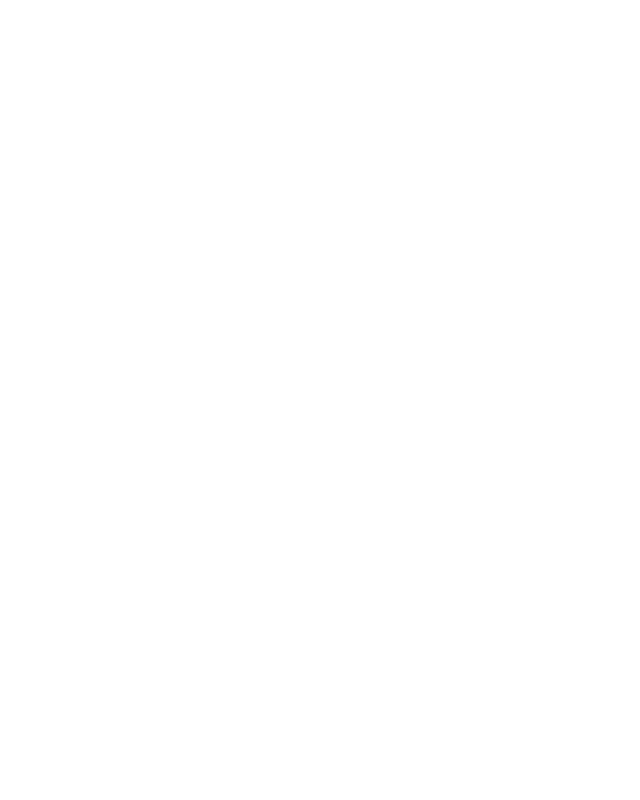
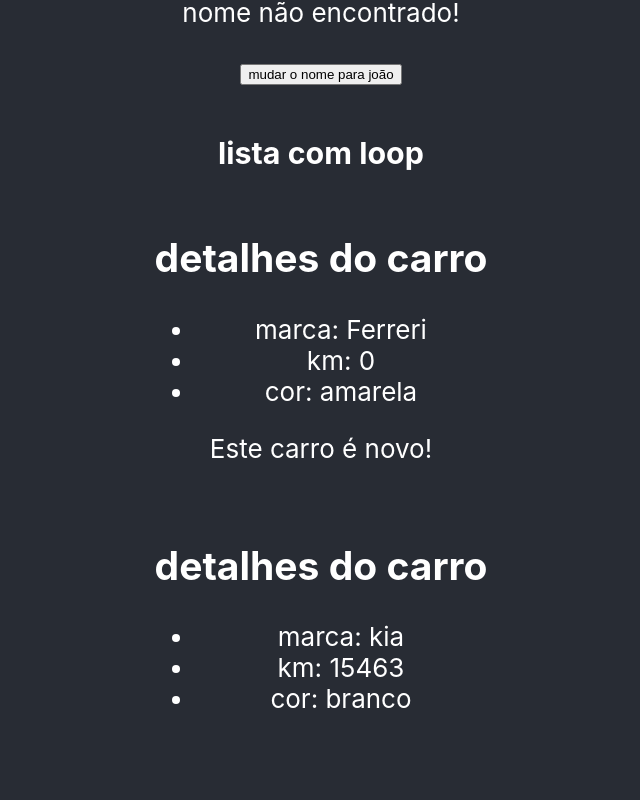
Before and after one commit to malinhodev/parquinho-react, a React (Create React App) app in the folder sessao-3/: page / in a window 1280 px wide. Shown: the part 1717-2517 px from the top of the page, without its empty margins (319-959 px from the left). Before the commit the page ends 1702 px from the top, so only its background shows below. Built offline with nearby package versions, Linux system fonts and the light colour scheme.

Commit message:
usando map para criar um lista reaproveitando o componente

```diff
--- a/sessao-3/src/App.js
+++ b/sessao-3/src/App.js
@@ -4,8 +4,15 @@
 import ConditionalRender from './components/ConditionalRender';
 import ListRender from './components/ListRender';
 import ManageData from './components/ManageData';
+import CardDetails from './components/CardDetails';
 
 function App() {
+  const cars = [
+    {id: 1, brand: 'Ferreri', color: "amarela", newCar: true, km: 0},
+    {id: 2, brand: 'kia', color: "branco", newCar: false, km: 15463},
+    {id: 3, brand: 'Renault', color: "azul", newCar: false, km: 987453},
+    {id: 4, brand: 'wv', color: "vermelho", newCar: true, km: 0},
+  ]
   return (
     <div className="App">
       <header className="App-header">
@@ -21,6 +28,15 @@
         <ManageData />
         <ListRender/>
         <ConditionalRender/>
+        {/**loop em array = mostrar todos os cards */}
+        <h3> lista com loop</h3>
+        {cars.map((car)=>(
+          <CardDetails
+          brand={car.brand}
+          color={car.color}
+          newCar={car.newCar}
+          km={car.km}/>
+        ))}
       </header>
     </div>
   );
--- /dev/null
+++ b/sessao-3/src/components/CardDetails.jsx
@@ -0,0 +1,16 @@
+
+const CardDetails = ({brand, km, color, newCar}) => {
+  return (
+    <div>
+      <h2>detalhes do carro</h2>
+      <ul>
+        <li>marca: {brand}</li>
+        <li>km: {km}</li>
+        <li>cor: {color}</li>
+      </ul>
+    {newCar && <p>Este carro é novo!</p>}
+    </div>
+  )
+}
+
+export default CardDetails
--- a/sessao-3/src/index.css
+++ b/sessao-3/src/index.css
@@ -11,3 +11,6 @@
   font-family: source-code-pro, Menlo, Monaco, Consolas, 'Courier New',
     monospace;
 }
+div{
+  margin-bottom: 20px;
+}
```
